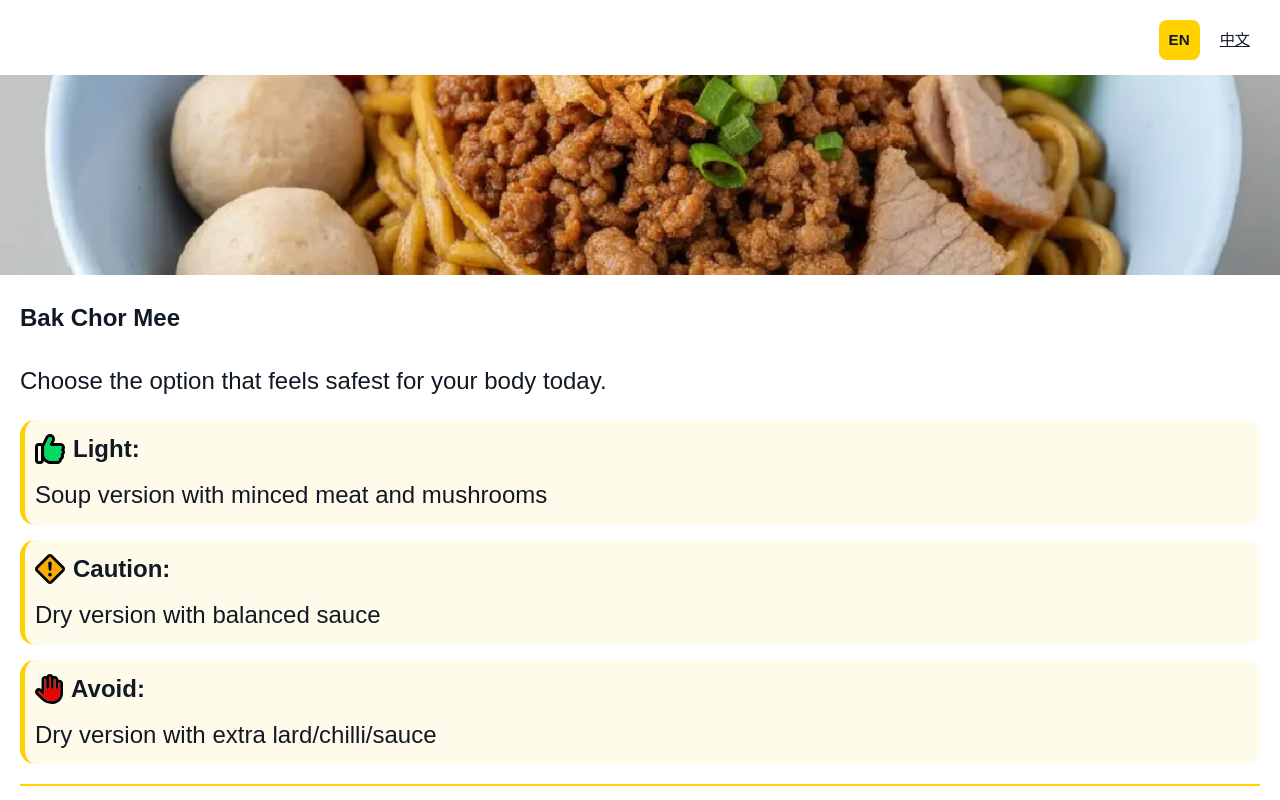
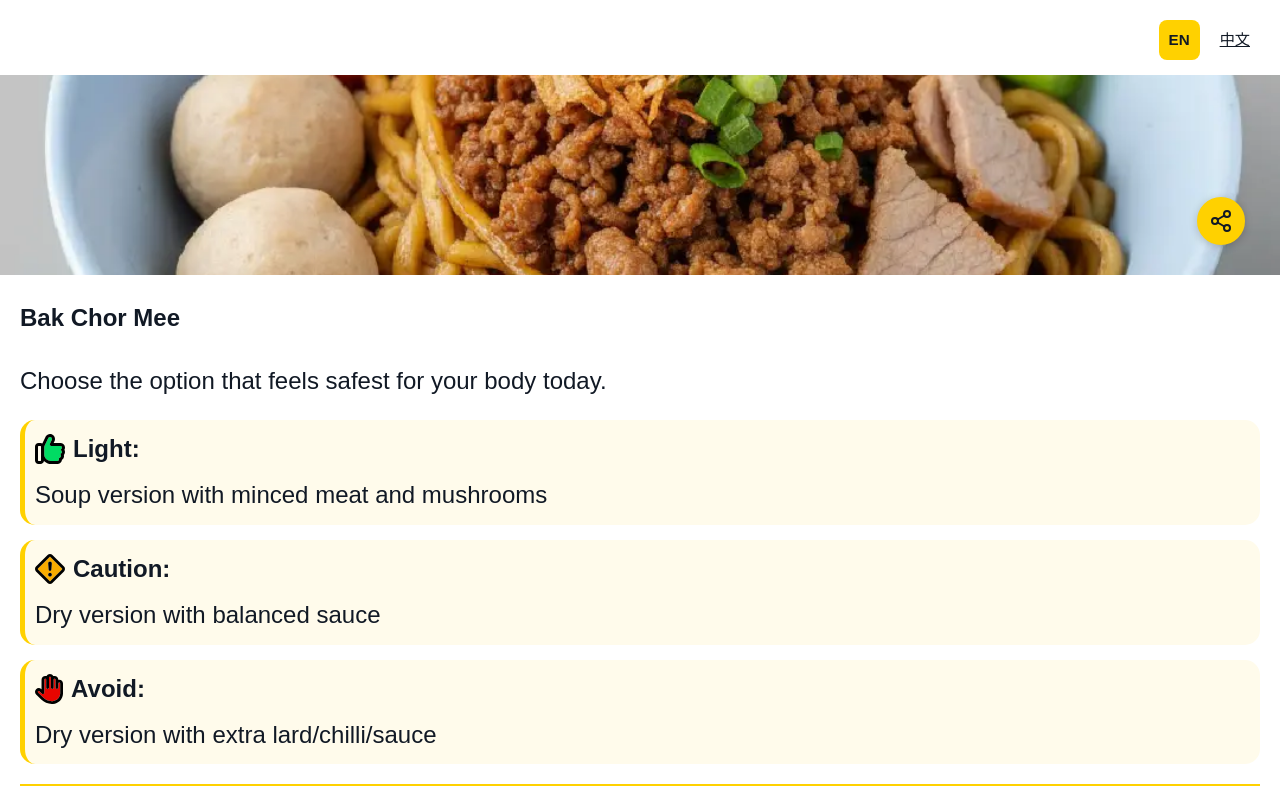
Before and after one commit to barelybao/eatoutside, a Nuxt app: page /food/bak-chor-mee in a window 1280 px wide. Shown: the top 800 px of the page. Built offline with nearby package versions, Linux system fonts and the light colour scheme.

Commit message:
feat: implement share functionality with Web Share API and WhatsApp integration

```diff
--- a/app/components/FoodDetail.vue
+++ b/app/components/FoodDetail.vue
@@ -66,6 +66,8 @@ const counterText = computed(() => {
       <img :src="imagePath" :alt="foodName" class="detail-image" />
     </div>
 
+    <ShareButton :slug="food.slug" :food-name="foodName" compact />
+
     <div class="detail-content">
       <h2 class="food-name">{{ foodName }}</h2>
 
@@ -96,6 +98,7 @@ const counterText = computed(() => {
 <style scoped>
 .food-detail {
   padding-top: var(--spacing-md);
+  position: relative;
 }
 
 .detail-image-container {
--- /dev/null
+++ b/app/components/ShareButton.vue
@@ -0,0 +1,145 @@
+<script setup lang="ts">
+const props = defineProps<{
+  slug: string;
+  foodName: string;
+  compact?: boolean;
+}>();
+
+const { t } = useI18n();
+const { locale } = useI18n();
+const { shareRecipe } = useShare();
+
+const isSharing = ref(false);
+const showSuccess = ref(false);
+
+const shareLabel = computed(() => {
+  if (isSharing.value) return t('ui.share.sharing');
+  return props.compact ? '' : t('ui.share.share');
+});
+
+const handleShare = async () => {
+  if (isSharing.value) return;
+
+  isSharing.value = true;
+
+  try {
+    const result = await shareRecipe(
+      props.slug,
+      props.foodName,
+      locale.value
+    );
+
+    if (result.success) {
+      showSuccess.value = true;
+      setTimeout(() => {
+        showSuccess.value = false;
+      }, 2000);
+    }
+  } catch (error) {
+    console.error('Share error:', error);
+  } finally {
+    isSharing.value = false;
+  }
+};
+</script>
+
+<template>
+  <div class="share-container" :class="{ compact: compact }">
+    <button
+      @click="handleShare"
+      :disabled="isSharing"
+      class="share-btn"
+      :class="{ 'showing-success': showSuccess, compact: compact }"
+    >
+      <svg v-if="compact" xmlns="http://www.w3.org/2000/svg" viewBox="0 0 24 24" fill="none" stroke="currentColor" stroke-width="2" stroke-linecap="round" stroke-linejoin="round" class="share-icon">
+        <circle cx="18" cy="5" r="3"></circle>
+        <circle cx="6" cy="12" r="3"></circle>
+        <circle cx="18" cy="19" r="3"></circle>
+        <line x1="8.59" y1="13.51" x2="15.42" y2="17.49"></line>
+        <line x1="15.41" y1="6.51" x2="8.59" y2="10.49"></line>
+      </svg>
+      <span v-if="!compact" class="share-text">{{ shareLabel }}</span>
+      <span v-if="showSuccess && !compact" class="success-message">
+        {{ t('ui.share.copied') }}
+      </span>
+    </button>
+  </div>
+</template>
+
+<style scoped>
+.share-container {
+  position: relative;
+  margin-top: var(--spacing-md);
+}
+
+.share-container.compact {
+  position: absolute;
+  top: calc(var(--detail-image-height) - var(--spacing-lg) - var(--spacing-md) - 48px);
+  right: var(--spacing-md);
+  margin-top: 0;
+  z-index: 100;
+}
+
+.share-btn {
+  width: 100%;
+  padding: var(--spacing-md);
+  background: var(--color-primary);
+  color: var(--color-text);
+  border: 2px solid var(--color-primary);
+  border-radius: var(--radius-sm);
+  font-size: var(--font-size-base);
+  font-weight: bold;
+  cursor: pointer;
+  text-align: center;
+  display: flex;
+  align-items: center;
+  justify-content: center;
+  gap: var(--spacing-sm);
+  transition: background 0.2s ease;
+  position: relative;
+  overflow: hidden;
+}
+
+.share-btn.compact {
+  width: 48px;
+  height: 48px;
+  padding: 0;
+  border-radius: 50%;
+  box-shadow: 0 2px 8px rgba(0, 0, 0, 0.2);
+}
+
+.share-btn:hover:not(:disabled) {
+  background: var(--color-primary-hover);
+}
+
+.share-btn:disabled {
+  opacity: 0.6;
+  cursor: not-allowed;
+}
+
+.share-btn.showing-success {
+  background: var(--color-light);
+  border-color: var(--color-light);
+}
+
+.share-icon {
+  width: 24px;
+  height: 24px;
+}
+
+.share-text {
+  flex: 1;
+}
+
+.success-message {
+  position: absolute;
+  top: 0;
+  left: 0;
+  right: 0;
+  bottom: 0;
+  display: flex;
+  align-items: center;
+  justify-content: center;
+  background: var(--color-light);
+}
+</style>
--- /dev/null
+++ b/app/composables/useShare.ts
@@ -0,0 +1,112 @@
+export function useShare() {
+  const { t } = useI18n();
+
+  // Check if Web Share API is available
+  const canShare = computed(() => {
+    if (process.client) {
+      return navigator.share !== undefined;
+    }
+    return false;
+  });
+
+  // Get share URL with locale awareness
+  const getShareUrl = (slug: string, locale: string): string => {
+    const baseUrl = typeof window !== 'undefined'
+      ? window.location.origin
+      : 'https://eatoutside.sg';
+    const localePrefix = locale === 'en' ? '' : `/${locale}`;
+    return `${baseUrl}${localePrefix}/food/${slug}`;
+  };
+
+  // Get share text with food name
+  const getShareText = (foodName: string): string => {
+    return t('ui.share.text', { name: foodName });
+  };
+
+  // Web Share API for mobile devices
+  const shareViaWebAPI = async (slug: string, foodName: string, locale: string) => {
+    if (!canShare.value) {
+      return { success: false, method: 'web-api', error: 'Web Share API not available' };
+    }
+
+    try {
+      const shareData = {
+        title: foodName,
+        text: getShareText(foodName),
+        url: getShareUrl(slug, locale)
+      };
+
+      await navigator.share(shareData);
+      return { success: true, method: 'web-api' };
+    } catch (error) {
+      if (error instanceof Error && error.name === 'AbortError') {
+        return { success: false, method: 'web-api', error: 'User cancelled' };
+      }
+      console.error('Web Share API error:', error);
+      return { success: false, method: 'web-api', error: String(error) };
+    }
+  };
+
+  // WhatsApp direct link
+  const shareViaWhatsApp = (slug: string, foodName: string, locale: string) => {
+    const url = encodeURIComponent(getShareUrl(slug, locale));
+    const text = encodeURIComponent(getShareText(foodName));
+    const whatsappUrl = `https://wa.me/?text=${text}%20${url}`;
+
+    if (typeof window !== 'undefined') {
+      window.open(whatsappUrl, '_blank');
+    }
+    return { success: true, method: 'whatsapp' };
+  };
+
+  // Clipboard copy as fallback
+  const copyToClipboard = async (slug: string, foodName: string, locale: string) => {
+    if (typeof navigator === 'undefined' || !navigator.clipboard) {
+      return { success: false, method: 'clipboard', error: 'Clipboard API not available' };
+    }
+
+    try {
+      const text = `${getShareText(foodName)}\n${getShareUrl(slug, locale)}`;
+      await navigator.clipboard.writeText(text);
+      return { success: true, method: 'clipboard' };
+    } catch (error) {
+      console.error('Clipboard error:', error);
+      return { success: false, method: 'clipboard', error: String(error) };
+    }
+  };
+
+  // Main share function - tries different methods
+  const shareRecipe = async (
+    slug: string,
+    foodName: string,
+    locale: string,
+    preferredMethod?: 'web-api' | 'whatsapp' | 'clipboard'
+  ) => {
+    // If preferred method is specified, try it first
+    if (preferredMethod === 'whatsapp') {
+      return shareViaWhatsApp(slug, foodName, locale);
+    }
+
+    if (preferredMethod === 'clipboard') {
+      return await copyToClipboard(slug, foodName, locale);
+    }
+
+    // Default behavior: Try Web Share API first (best UX on mobile)
+    if (canShare.value) {
+      const result = await shareViaWebAPI(slug, foodName, locale);
+      if (result.success) {
+        return result;
+      }
+    }
+
+    // Fallback to clipboard
+    return await copyToClipboard(slug, foodName, locale);
+  };
+
+  return {
+    canShare,
+    shareRecipe,
+    shareViaWhatsApp,
+    copyToClipboard
+  };
+}
--- a/i18n/locales/en-GB.json
+++ b/i18n/locales/en-GB.json
@@ -18,6 +18,9 @@
       "beFirst": "Be the first to eat this today",
       "iAteThis": "I ate this!",
       "loading": "Loading..."
+    },
+    "share": {
+      "text": "Check this out: {name} - Eat Outside"
     }
   },
   "foods": {
--- a/i18n/locales/zh-CN.json
+++ b/i18n/locales/zh-CN.json
@@ -18,6 +18,9 @@
       "beFirst": "成为今天第一个吃这个的人",
       "iAteThis": "我吃过这个！",
       "loading": "加载中..."
+    },
+    "share": {
+      "text": "来看看这个：{name} - Eat Outside"
     }
   },
   "foods": {
```
